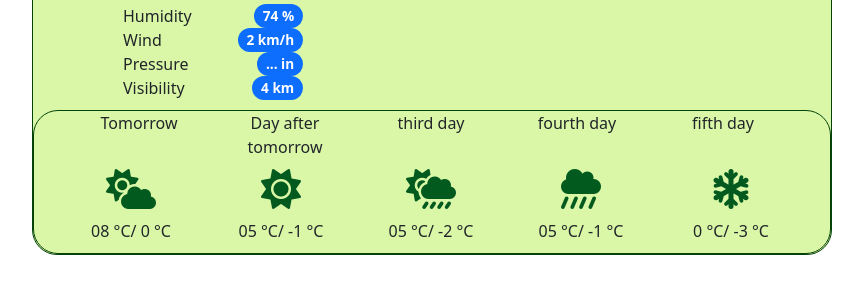
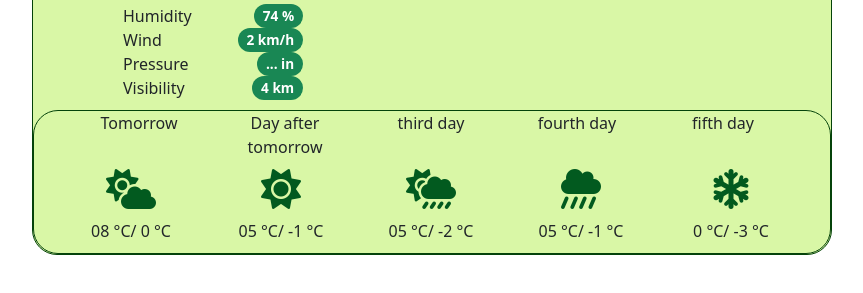
Before and after one commit to Olga-Gomenyuk/my-first-project, a plain HTML site: page index.html in a window 1280 px wide. Shown: the part 199-492 px from the top of the page, without its empty margins (208-1071 px from the left). Drawn offline with nearby package versions, Linux system fonts and the light colour scheme; no server answers.

Commit message:
from primary  to success

```diff
--- a/index.html
+++ b/index.html
@@ -58,25 +58,25 @@
           class="list-group-item d-flex justify-content-between align-items-center"
         >
           Humidity
-          <span class="badge bg-primary rounded-pill" id="humidity">74 %</span>
+          <span class="badge bg-success rounded-pill" id="humidity">74 %</span>
         </li>
         <li
           class="list-group-item d-flex justify-content-between align-items-center"
         >
           Wind
-          <span class="badge bg-primary rounded-pill" id="wind">2 km/h</span>
+          <span class="badge bg-success rounded-pill" id="wind">2 km/h</span>
         </li>
         <li
           class="list-group-item d-flex justify-content-between align-items-center"
         >
           Pressure
-          <span class="badge bg-primary rounded-pill" id="pressure">... in</span>
+          <span class="badge bg-success rounded-pill" id="pressure">... in</span>
         </li>
         <li
           class="list-group-item d-flex justify-content-between align-items-center"
         >
           Visibility
-          <span class="badge bg-primary rounded-pill" id="visibility">4 km</span>
+          <span class="badge bg-success rounded-pill" id="visibility">4 km</span>
         </li>
       </ul>
       <div class="container">
```
